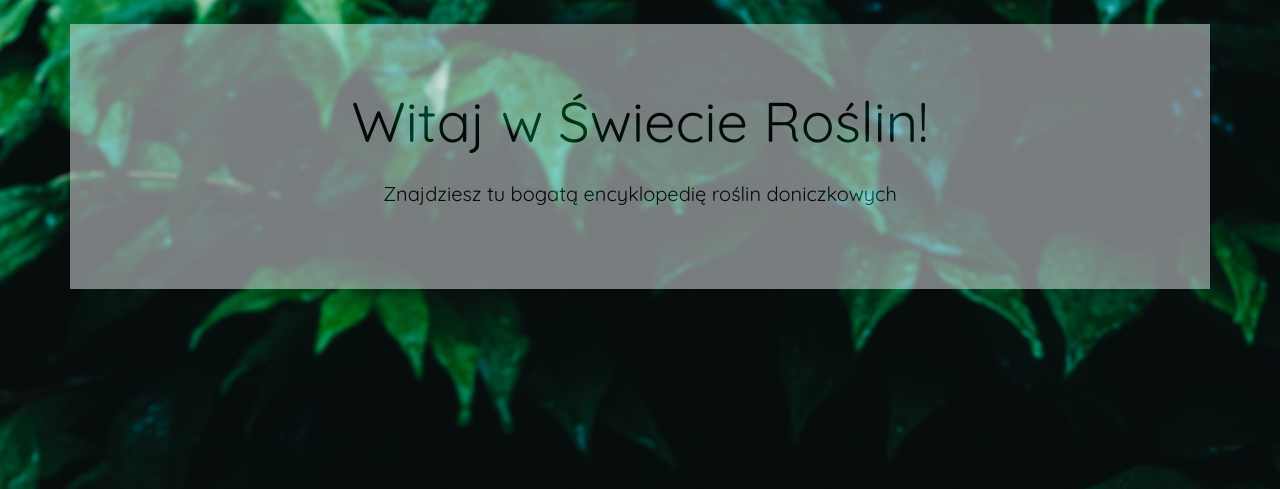
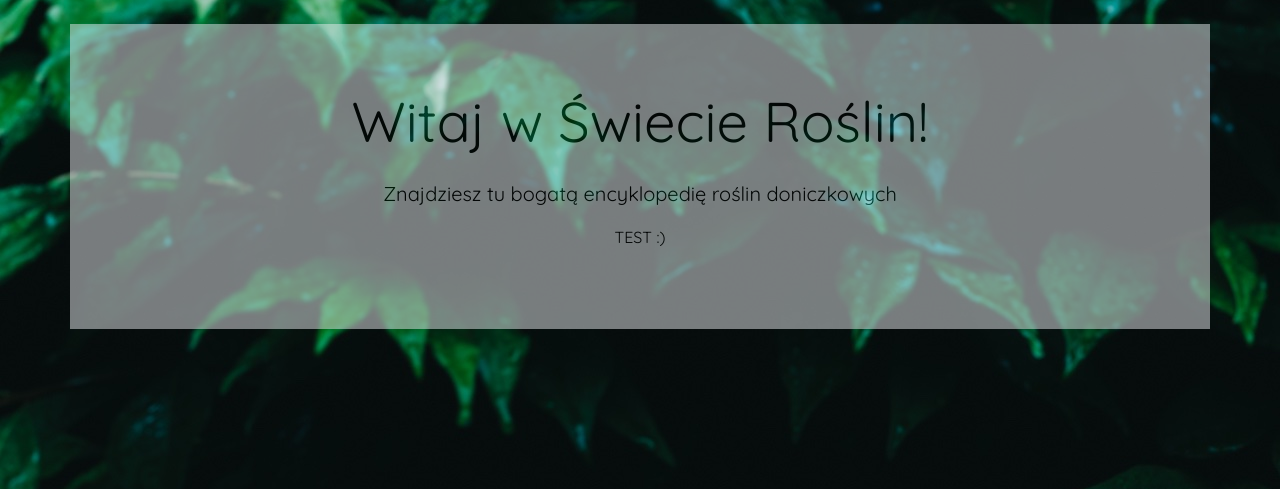
Before and after one commit to slapa2/Plants, a Flask app: page / in a window 1280 px wide. Shown: the part 56-545 px from the top of the page. Run offline with Flask 2, Linux system fonts and the light colour scheme; some libraries are stand-ins or nearby versions.

Commit message:
prod branch config

```diff
--- a/plants/auth/templates/landing.html
+++ b/plants/auth/templates/landing.html
@@ -5,6 +5,7 @@
         <div class="jumbotron jumbotron-fluid container text-center mt-4" style="opacity: .5">
             <h1 class="display-4 mb-4">Witaj w Świecie Roślin!</h1>
             <p class="lead">Znajdziesz tu bogatą encyklopedię roślin doniczkowych </p>
+            <p>TEST :)</p>
         </div>
     </a>
 
```
